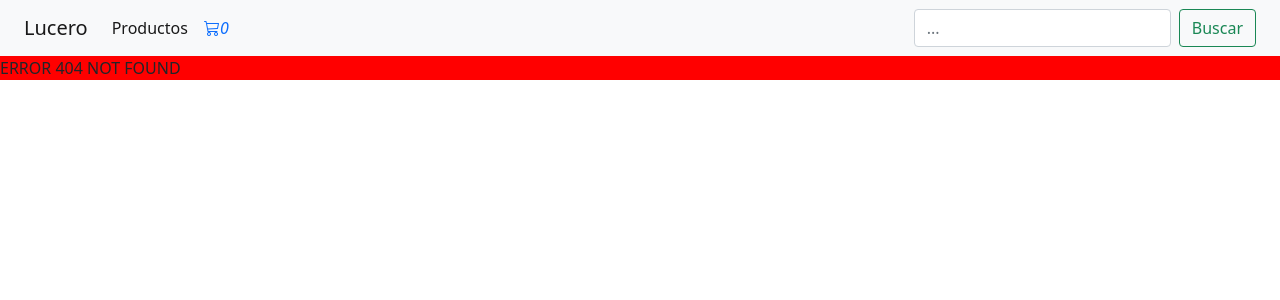
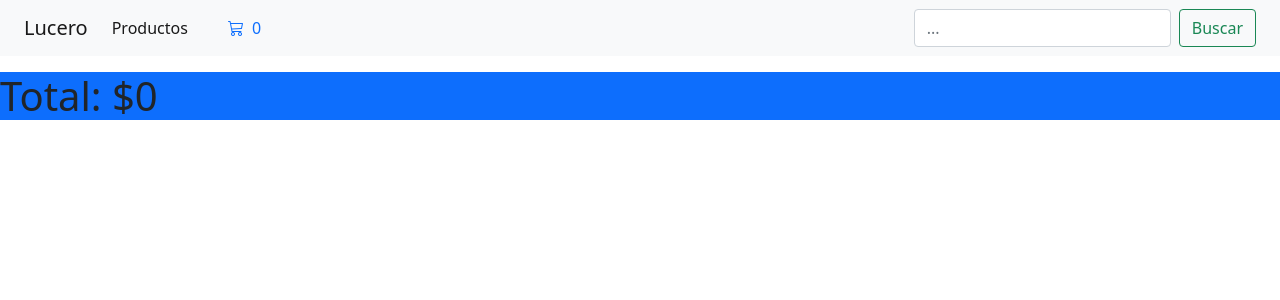
Before and after one commit to nicolasinda/appReactJs, a React (Create React App) app: page /cart in a window 1280 px wide. Before the commit this address had no page. Shown: the top 300 px of the page. Built offline with nearby package versions, Linux system fonts and the light colour scheme.

Commit message:
count widget

```diff
--- a/src/App.js
+++ b/src/App.js
@@ -3,10 +3,13 @@
 import ItemListContainer from './comoponents/ItemListContainer';
 import NavBar from './comoponents/NavBar';
 import ItemDetailContainer from './comoponents/ItemDetailContainer';
+import CartProvider from "./contexts/CartContext";
+import Cart from "./comoponents/Cart";
 
 function App() {
   return (
     <>
+      <CartProvider>
     <BrowserRouter>
     <NavBar/>
 
@@ -19,8 +22,11 @@
               <div style={{ backgroundColor: "red" }}> ERROR 404 NOT FOUND</div>
             }
           />
+           <Route path="/cart" element={<Cart />} />
     </Routes>
     </BrowserRouter>
+
+      </CartProvider>
     </>
   );
 }
--- /dev/null
+++ b/src/comoponents/Cart.jsx
@@ -0,0 +1,29 @@
+import React, { useContext, useEffect, useState } from "react";
+import { CartContext } from "../contexts/CartContext";
+
+const Cart = () => {
+  const [totalPrice, setTotalPrice] = useState(0);
+  const { cartItems } = useContext(CartContext);
+  useEffect(() => {
+    let total = 0;
+    cartItems.forEach((item) => {
+      total += parseInt(item.price);
+    });
+    setTotalPrice(total);
+  }, [cartItems]);
+  return (
+    <>
+      <ul>
+        {cartItems.map((item) => (
+          <>
+            <li>{item.title}</li>
+            <li>{item.price}</li>
+          </>
+        ))}
+      </ul>
+      <h1 className="bg-primary">{`Total: $${totalPrice}`}</h1>
+    </>
+  );
+};
+
+export default Cart;
--- a/src/comoponents/CartWidget.jsx
+++ b/src/comoponents/CartWidget.jsx
@@ -1,13 +1,17 @@
+
 import React from "react";
 import { Link } from 'react-router-dom';
-const contador=0;
-const CartWidget=()=>{
-    return(
-        <>
-      <i className="bi bi-cart3">{contador}</i>
-        </>
-    )
-
+import { useState } from "react";
+import { useContext } from "react";
+import { CartContext } from "../contexts/CartContext";
+const CartWidget = () => {
+  const { cartItems } = useContext(CartContext);
+  return (
+    <div className="ps-4">
+      <i className="bi bi-cart3"></i>
+      <span className="ps-2">{cartItems.length}</span>
+    </div>
+  );
 };
 
 export default CartWidget;
--- a/src/comoponents/ItemDetail.jsx
+++ b/src/comoponents/ItemDetail.jsx
@@ -17,6 +17,7 @@
 
             <p className="card-text">{stock} Disponible</p>
 
+
             <button className="btn btn-primary mb-2" type="button">Añadir al carrito</button>
 
         </div>
--- a/src/comoponents/NavBar.jsx
+++ b/src/comoponents/NavBar.jsx
@@ -17,7 +17,9 @@
           </Link>
         </li>
         <li className="nav-item">
-        <a className="nav-link" href="https://www.facebook.com/" >{<CartWidget/>}</a>
+        <Link  className="nav-link"  to={"/cart"}>{<CartWidget/>}
+    </Link>
+
 
         </li>
 
--- /dev/null
+++ b/src/contexts/CartContext.jsx
@@ -0,0 +1,14 @@
+import React, { createContext, useState } from "react";
+
+export const CartContext = createContext();
+
+const CartProvider = (props) => {
+  const [cartItems, setCartItems] = useState([]);
+  return (
+    <CartContext.Provider value={{ cartItems, setCartItems }}>
+      {props.children}
+    </CartContext.Provider>
+  );
+};
+
+export default CartProvider;
```
